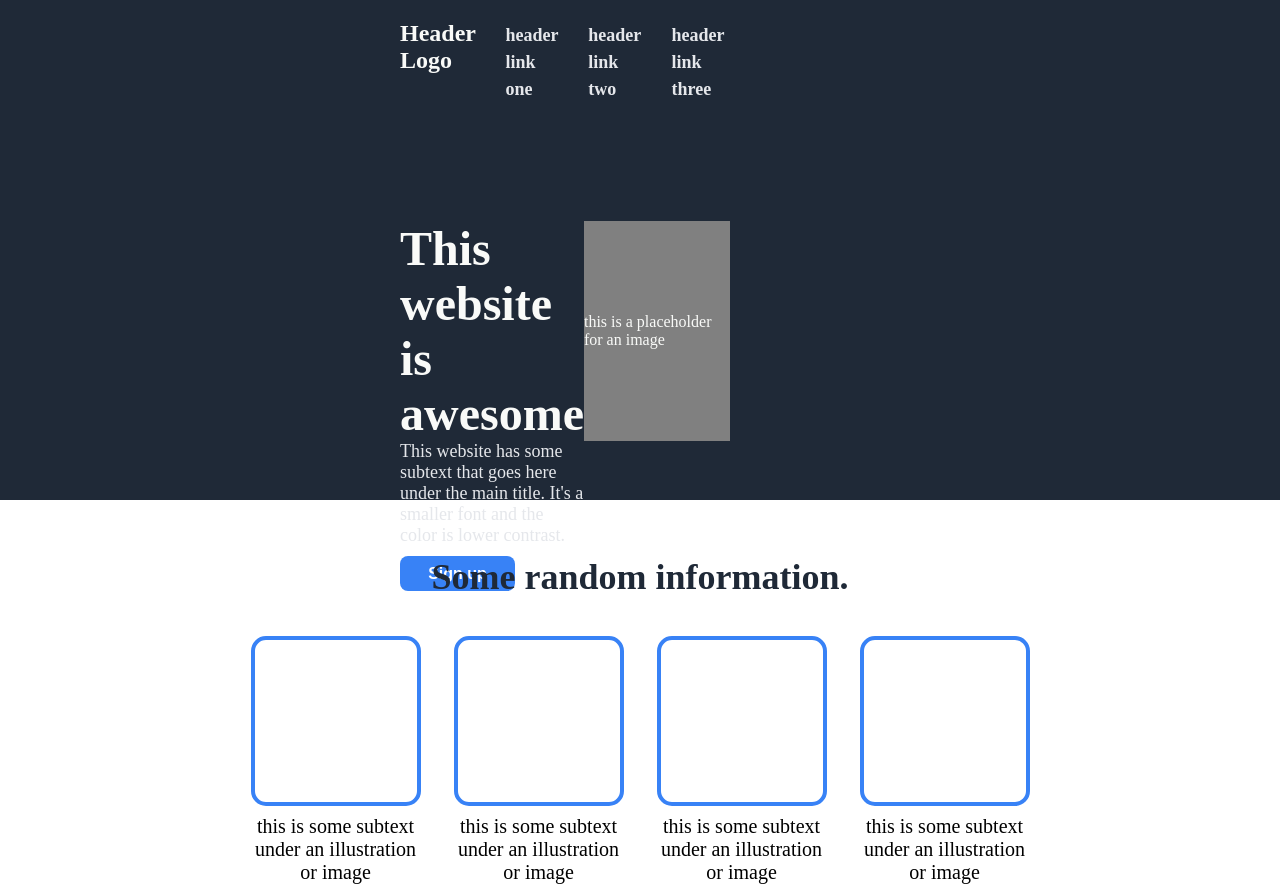
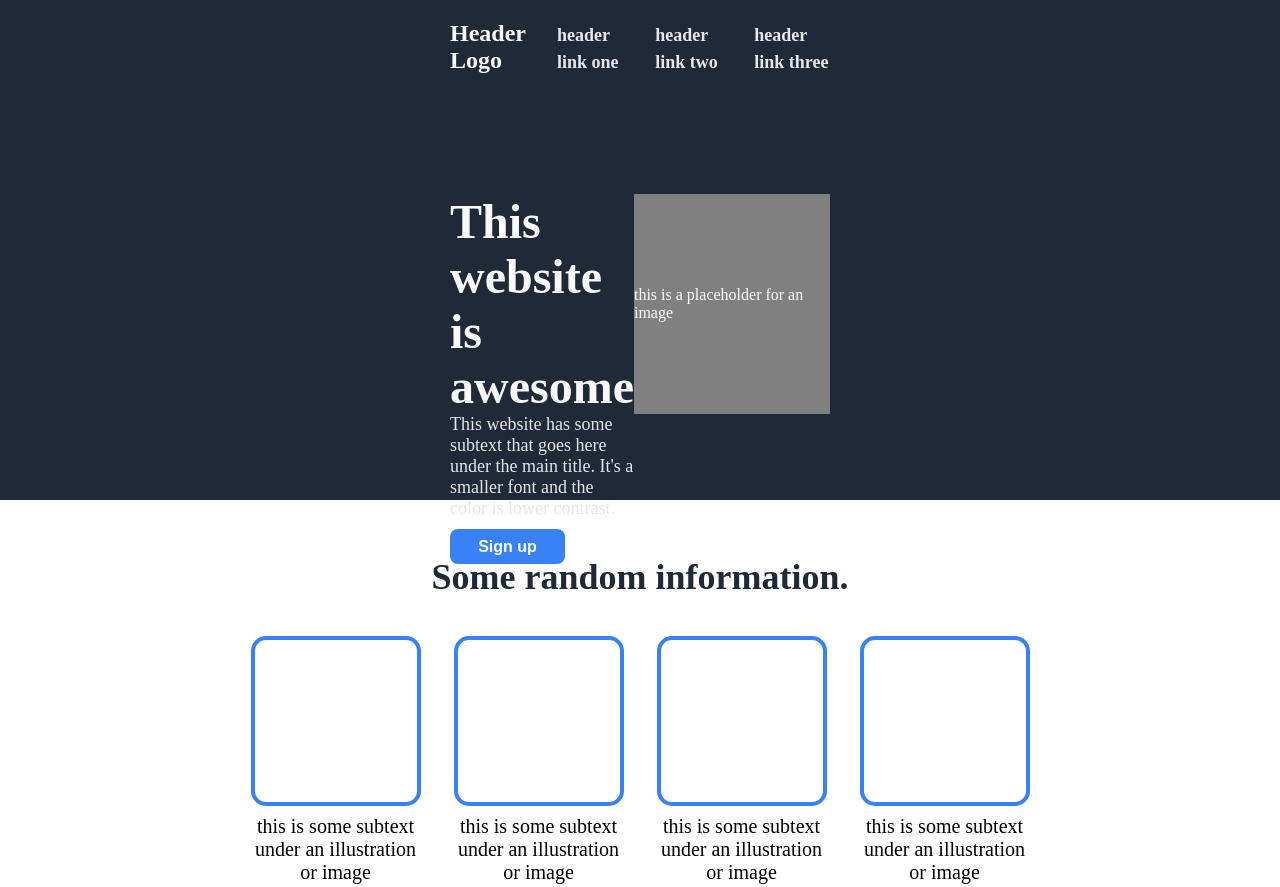
Before and after one commit to dagimch1/landing-page, a plain HTML site: page index.html in a window 1280 px wide. Shown: the top 887 px of the page. Drawn offline with Linux system fonts and the light colour scheme.

Commit message:
Center header section by tweaking padding

```diff
--- a/css/styles.css
+++ b/css/styles.css
@@ -43,8 +43,9 @@ body {
 header {
     height: 500px;
     background-color: #1F2937;
-    padding: 20px 550px 200px 400px;
+    padding: 20px 450px 200px 450px;
     order: 1;
+
 
 }
 
```
